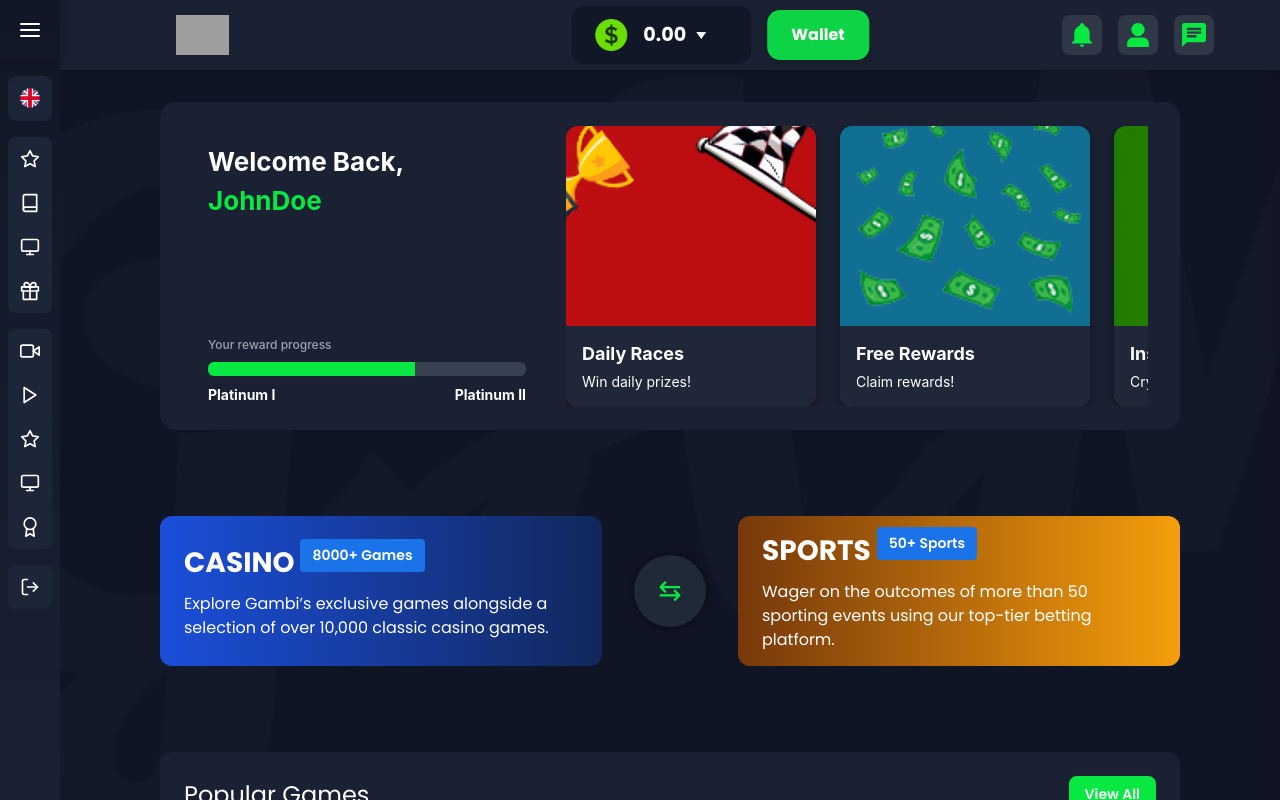
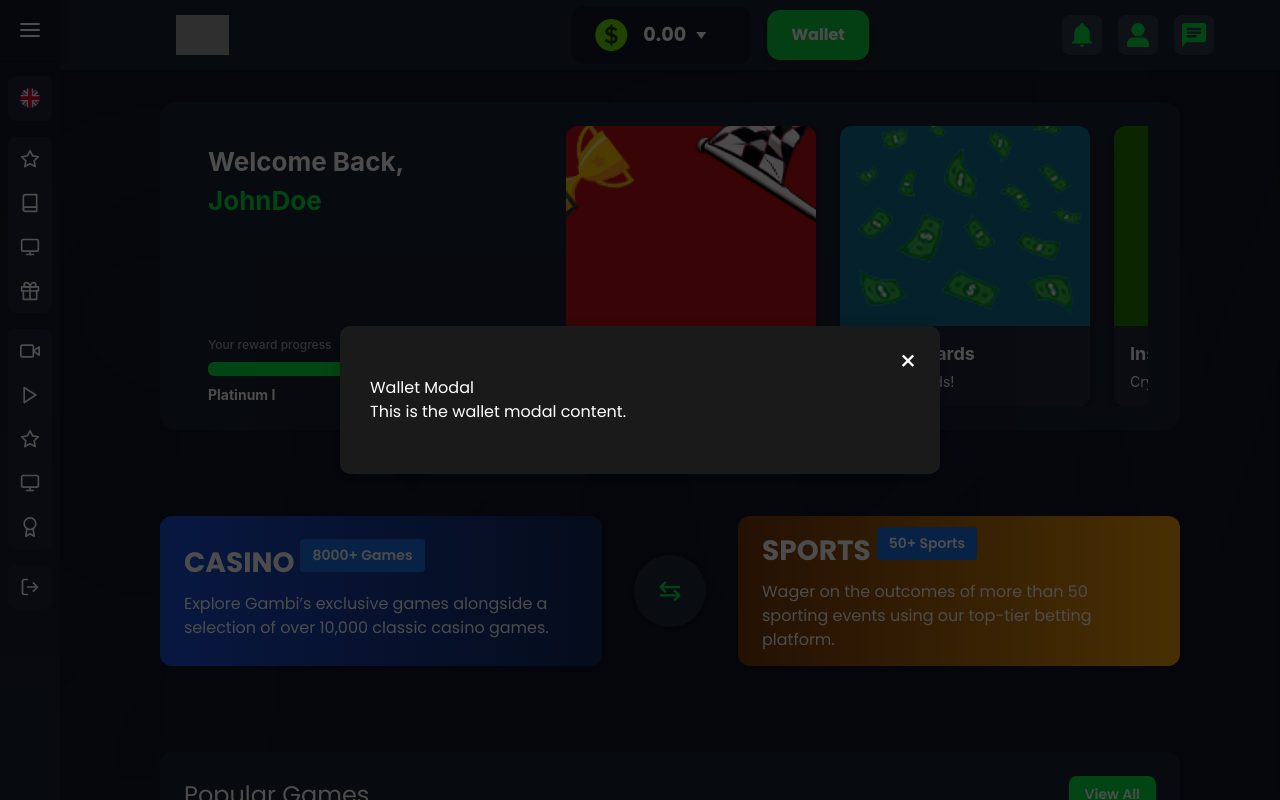
Before and after one commit to cryptodaltons/gambidesign, a React (Vite) app: page / in a window 1280 px wide. Both pictures are taken after a click on the button "Wallet". Built offline with nearby package versions, Linux system fonts and the light colour scheme; grey boxes are pictures that could not be loaded.

Commit message:
Initial commit

```diff
--- a/src/components/HeaderPostLogin/HeaderPostLogin.tsx
+++ b/src/components/HeaderPostLogin/HeaderPostLogin.tsx
@@ -7,9 +7,14 @@ import headerStyles from './HeaderPostLogin.module.css';
 interface PostRegisterHeaderProps {
   toggleChat: () => void;
   isChatOpen: boolean;
+  onWalletClick: () => void; // New prop to handle wallet button clicks
 }
 
-export const PostRegisterHeader: React.FC<PostRegisterHeaderProps> = ({ toggleChat, isChatOpen }) => {
+export const PostRegisterHeader: React.FC<PostRegisterHeaderProps> = ({
+  toggleChat,
+  isChatOpen,
+  onWalletClick,
+}) => {
   const { isOpen } = useSidebarContext();
 
   return (
@@ -25,25 +30,34 @@ export const PostRegisterHeader: React.FC<PostRegisterHeaderProps> = ({ toggleCh
             <Logo />
           </div>
           <div className={headerStyles.walletCenter}>
-                        <Wallet />
+            {/* Pass the onWalletClick handler to Wallet */}
+            <Wallet onWalletButtonClick={onWalletClick} />
           </div>
           <div className={headerStyles.iconsContainer}>
-                        {/* Notification Icon (Back in Place) */}
+            {/* Notification Icon */}
             <button
               className={headerStyles.iconButton}
               onClick={() => console.log('Notifications clicked')}
               aria-label="Notifications"
             >
-                            <img src="/images/bellVector.svg" alt="Notifications" className={headerStyles.icon} />
+              <img
+                src="/images/bellVector.svg"
+                alt="Notifications"
+                className={headerStyles.icon}
+              />
             </button>
 
-                        {/* Profile Icon (Back in Place) */}
+            {/* Profile Icon */}
             <button
               className={headerStyles.iconButton}
               onClick={() => console.log('Account clicked')}
               aria-label="Account"
             >
-                            <img src="/images/userVector.svg" alt="Account" className={headerStyles.icon} />
+              <img
+                src="/images/userVector.svg"
+                alt="Account"
+                className={headerStyles.icon}
+              />
             </button>
 
             {/* Chat Toggle Button */}
@@ -52,7 +66,11 @@ export const PostRegisterHeader: React.FC<PostRegisterHeaderProps> = ({ toggleCh
               onClick={toggleChat}
               aria-label="Chat"
             >
-                            <img src="/images/chatVector.svg" alt="Chat" className={headerStyles.icon} />
+              <img
+                src="/images/chatVector.svg"
+                alt="Chat"
+                className={headerStyles.icon}
+              />
             </button>
           </div>
         </div>
--- a/src/components/HeaderPostLogin/Wallet.tsx
+++ b/src/components/HeaderPostLogin/Wallet.tsx
@@ -1,21 +1,26 @@
-import React, { useState } from 'react'
-import styles from './wallet.module.css'
+import React, { useState } from 'react';
+import styles from './wallet.module.css';
 
 // Example interface for a currency
 interface CurrencyInfo {
-  code: string
-  icon: string   // Path or URL to the currency icon
-  balance: number
-  isCrypto: boolean
+  code: string;
+  icon: string; // Path or URL to the currency icon
+  balance: number;
+  isCrypto: boolean;
 }
 
 // Example interface for bet currency
 interface BetCurrencyOption {
-  code: string
-  label: string
+  code: string;
+  label: string;
 }
 
-export const Wallet: React.FC = () => {
+// Added interface for Wallet component props
+interface WalletProps {
+  onWalletButtonClick?: () => void;
+}
+
+export const Wallet: React.FC<WalletProps> = ({ onWalletButtonClick }) => {
   // Example balances (feel free to adjust, or fetch from an API)
   const [balances] = useState<CurrencyInfo[]>([
     { code: 'USD', icon: '/images/usd-icon.png', balance: 0.0, isCrypto: false },
@@ -26,12 +31,12 @@ export const Wallet: React.FC = () => {
     { code: 'XRP', icon: '/images/xrp-icon.png', balance: 0.0, isCrypto: true },
     { code: 'DOGE', icon: '/images/doge-icon.png', balance: 0.0, isCrypto: true },
     { code: 'SOL', icon: '/images/sol-icon.png', balance: 0.0, isCrypto: true },
-  ])
+  ]);
 
   // Which currency is currently “selected” for the top display
-  const [activeCurrency, setActiveCurrency] = useState<CurrencyInfo>(balances[0])
+  const [activeCurrency, setActiveCurrency] = useState<CurrencyInfo>(balances[0]);
   // Is dropdown open
-  const [isOpen, setIsOpen] = useState(false)
+  const [isOpen, setIsOpen] = useState(false);
 
   // Bet currency options (radio buttons)
   const betCurrencyOptions: BetCurrencyOption[] = [
@@ -47,21 +52,21 @@ export const Wallet: React.FC = () => {
     { code: 'NZD', label: 'NZD' },
     { code: 'INR', label: 'INR' },
     // ... add any others you want
-  ]
+  ];
 
   // Which bet currency is selected
-  const [selectedBetCurrency, setSelectedBetCurrency] = useState('USD')
+  const [selectedBetCurrency, setSelectedBetCurrency] = useState('USD');
 
   // Toggles the dropdown open/closed
   const toggleDropdown = () => {
-    setIsOpen((prev) => !prev)
-  }
+    setIsOpen((prev) => !prev);
+  };
 
   // Switch the “active” currency displayed in the header
   const handleSelectCurrency = (currency: CurrencyInfo) => {
-    setActiveCurrency(currency)
-    setIsOpen(false)
-  }
+    setActiveCurrency(currency);
+    setIsOpen(false);
+  };
 
   return (
     <div className={styles.walletContainer}>
@@ -81,9 +86,10 @@ export const Wallet: React.FC = () => {
         <span className={styles.caretDown}></span>
       </div>
 
-
       {/* Right side: the big green "Wallet" button */}
-      <button className={styles.walletButton}>Wallet</button>
+      <button className={styles.walletButton} onClick={onWalletButtonClick}>
+        Wallet
+      </button>
 
       {/* Dropdown */}
       {isOpen && (
@@ -129,10 +135,7 @@ export const Wallet: React.FC = () => {
             <h4>Bet Currency</h4>
             <div className={styles.betCurrencyOptions}>
               {betCurrencyOptions.map((option) => (
-                <label
-                  key={option.code}
-                  className={styles.betCurrencyOption}
-                >
+                <label key={option.code} className={styles.betCurrencyOption}>
                   <input
                     type="radio"
                     name="betCurrency"
@@ -148,5 +151,5 @@ export const Wallet: React.FC = () => {
         </div>
       )}
     </div>
-  )
-}
+  );
+};
--- /dev/null
+++ b/src/components/Modal/Modal.module.css
@@ -0,0 +1,46 @@
+.modalOverlay {
+  position: fixed;
+  top: 0;
+  left: 0;
+  right: 0;
+  bottom: 0;
+  background-color: rgba(0, 0, 0, 0.7);
+  display: flex;
+  justify-content: center;
+  align-items: center;
+  z-index: 1000;
+}
+
+.modalContent {
+  background: #1a1a1a;
+  padding: 30px;
+  border-radius: 10px;
+  position: relative;
+  max-width: 600px;
+  width: 90%;
+  max-height: 80vh;
+  overflow: auto;
+  box-shadow: 0 4px 20px rgba(0, 0, 0, 0.25);
+}
+
+.closeButton {
+  position: absolute;
+  top: 15px;
+  right: 15px;
+  background: none;
+  border: none;
+  color: #fff;
+  font-size: 28px;
+  cursor: pointer;
+  padding: 0 8px;
+  transition: color 0.3s ease;
+}
+
+.closeButton:hover {
+  color: #ff4545;
+}
+
+.modalBody {
+  padding: 20px 0;
+  color: #fff;
+}
--- /dev/null
+++ b/src/components/Modal/Modal.tsx
@@ -0,0 +1,40 @@
+import { FC, useEffect } from 'react';
+import styles from './Modal.module.css';
+
+interface ModalProps {
+  isOpen: boolean;
+  onClose: () => void;
+  children?: React.ReactNode;
+}
+
+export const Modal: FC<ModalProps> = ({ isOpen, onClose, children }) => {
+  useEffect(() => {
+    const handleEsc = (event: KeyboardEvent) => {
+      if (event.key === 'Escape') onClose();
+    };
+
+    if (isOpen) {
+      document.addEventListener('keydown', handleEsc);
+    }
+    return () => {
+      document.removeEventListener('keydown', handleEsc);
+    };
+  }, [isOpen, onClose]);
+
+  if (!isOpen) return null;
+
+  return (
+    <div className={styles.modalOverlay} onClick={onClose}>
+      <div className={styles.modalContent} onClick={(e) => e.stopPropagation()}>
+        <button
+          className={styles.closeButton}
+          onClick={onClose}
+          aria-label="Close modal"
+        >
+          &times;
+        </button>
+        <div className={styles.modalBody}>{children}</div>
+      </div>
+    </div>
+  );
+};
--- a/src/pages/Main.layout.tsx
+++ b/src/pages/Main.layout.tsx
@@ -5,11 +5,14 @@ import { useSidebarContext } from '../context/SidebarContext/useSidebarContext';
 import { Footer } from '../components/Footer/Footer';
 import { ChatSidebar } from '../components/ChatSidebar/ChatSidebar';
 import { useEffect, useRef, useState } from 'react';
+import { Modal } from '../components/Modal/Modal';
 
 export const MainLayout = () => {
   const sidebarContext = useSidebarContext();
   const backgroundRef = useRef<HTMLImageElement>(null);
   const [isChatOpen, setIsChatOpen] = useState(false);
+  // State to control the wallet modal
+  const [isWalletModalOpen, setIsWalletModalOpen] = useState(false);
 
   useEffect(() => {
     const handleScroll = () => {
@@ -29,10 +32,25 @@ export const MainLayout = () => {
     setIsChatOpen(!isChatOpen);
   };
 
+  // Handler to open the wallet modal (to be triggered from the Wallet button)
+  const openWalletModal = () => {
+    setIsWalletModalOpen(true);
+  };
+
+  // Handler to close the wallet modal
+  const closeWalletModal = () => {
+    setIsWalletModalOpen(false);
+  };
+
   return (
     <>
       <Sidebar />
-            <PostRegisterHeader toggleChat={toggleChat} isChatOpen={isChatOpen} />
+      {/* Pass openWalletModal as onWalletClick */}
+      <PostRegisterHeader
+        toggleChat={toggleChat}
+        isChatOpen={isChatOpen}
+        onWalletClick={openWalletModal}
+      />
       <ChatSidebar isOpen={isChatOpen} toggleChat={toggleChat} />
 
       {/* Main Content Wrapper */}
@@ -59,6 +77,15 @@ export const MainLayout = () => {
         {/* Footer */}
         <Footer />
       </div>
+
+      {/* Wallet Modal rendered at the layout level */}
+      <Modal isOpen={isWalletModalOpen} onClose={closeWalletModal}>
+        <div>
+          <h2>Wallet Modal</h2>
+          <p>This is the wallet modal content.</p>
+          {/* You can add more wallet-related content here if needed */}
+        </div>
+      </Modal>
     </>
   );
 };
```
Lines whose indentation alone changed are shown as unchanged.
